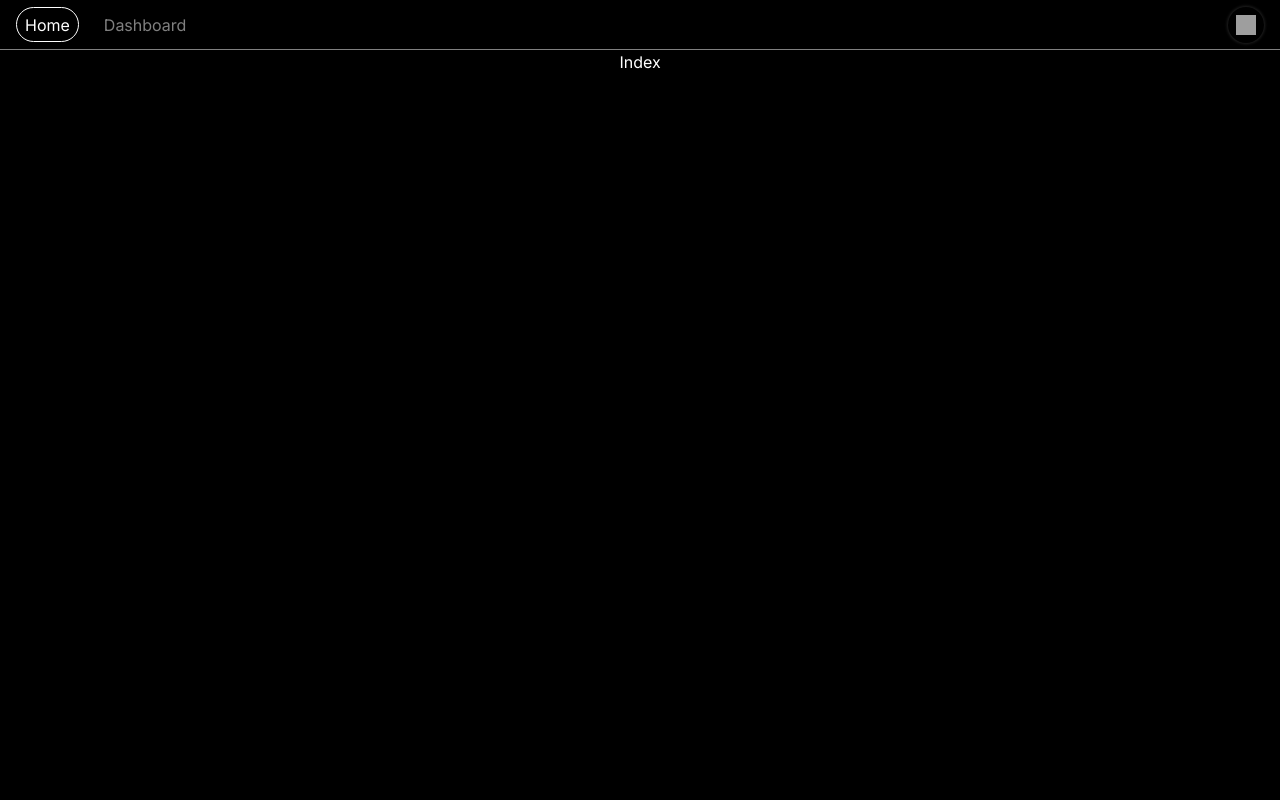
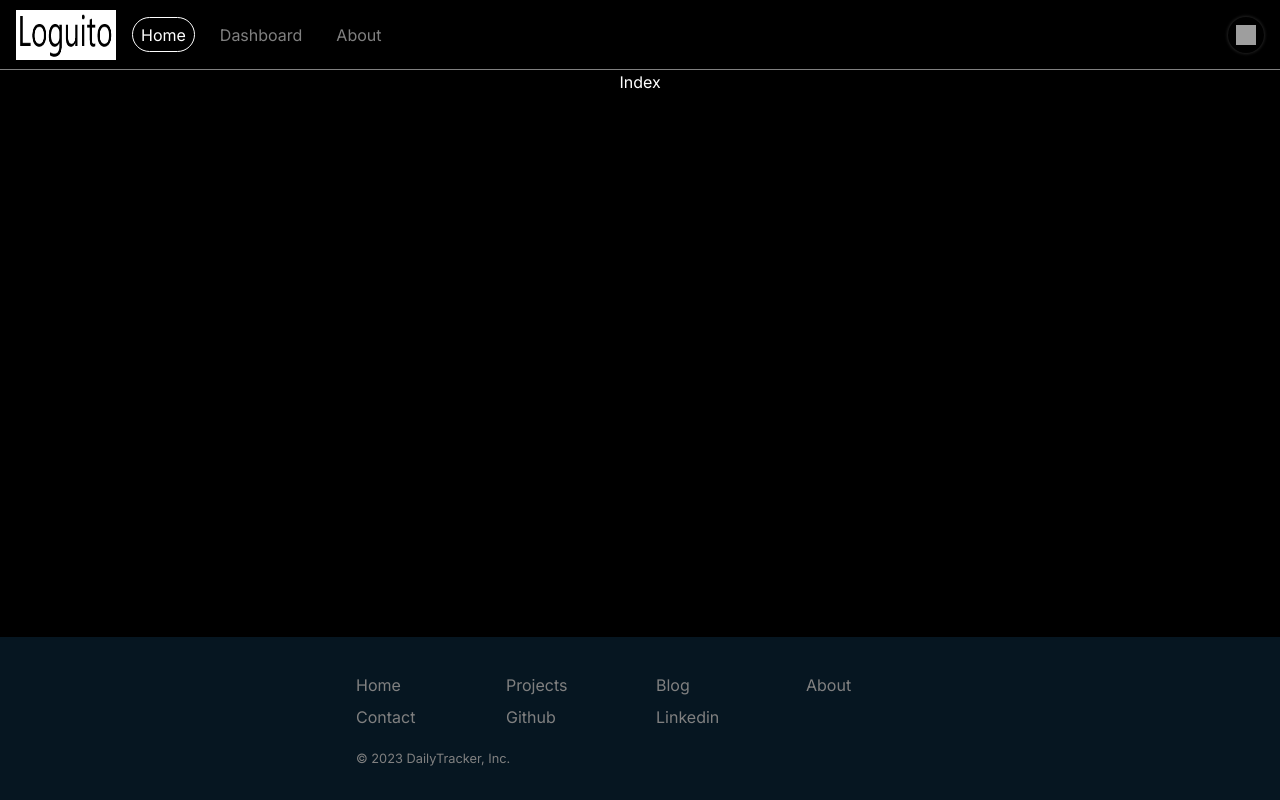
Before and after one commit to farichieri/daily-tracker, a Next.js app: page / in a window 1280 px wide. Built offline with nearby package versions, Linux system fonts and the light colour scheme; grey boxes are pictures that could not be loaded.

Commit message:
improves

```diff
--- /dev/null
+++ b/src/components/Footer/Footer.tsx
@@ -0,0 +1,85 @@
+import Link from 'next/link';
+import { pages } from '../../utils/pages';
+
+const ExternalLink = ({
+  href,
+  children,
+}: {
+  href: string;
+  children: JSX.Element;
+}) => (
+  <a target='_blank' rel='noopener noreferrer' href={href}>
+    {children}
+  </a>
+);
+
+const Footer = () => {
+  return (
+    <footer>
+      <div>
+        <ul>
+          {pages.map((page) => (
+            <li key={page.name}>
+              {page.external ? (
+                <ExternalLink href={page.path}>
+                  <span>{page.name}</span>
+                </ExternalLink>
+              ) : (
+                <Link href={page.path} target={page.target} passHref>
+                  <span>{page.name}</span>
+                </Link>
+              )}
+            </li>
+          ))}
+        </ul>
+        <span className='copyright'>
+          <Link href={'https://github.com/farichieri'} target={'_blank'}>
+            © 2023 DailyTracker, Inc.
+          </Link>
+        </span>
+      </div>
+      <style jsx>{`
+        footer {
+          display: flex;
+          width: 100%;
+          margin-top: auto;
+          padding: 2rem;
+          flex-direction: column;
+          gap: 2rem;
+          background-color: var(--bg-color-secondary);
+        }
+        div {
+          height: 100%;
+          width: 100%;
+          display: flex;
+          flex-direction: column;
+          max-width: 600px;
+          margin: auto;
+          gap: 1rem;
+        }
+        ul {
+          display: flex;
+          flex-wrap: wrap;
+          text-align: left;
+        }
+        li {
+          width: 25%;
+          padding: 0.25rem 1rem;
+        }
+        span {
+          transition: 0.3s;
+        }
+        span:hover {
+          color: var(--textColor);
+        }
+        .copyright {
+          margin-right: auto;
+          font-size: 80%;
+          padding: 0 1rem;
+        }
+      `}</style>
+    </footer>
+  );
+};
+
+export default Footer;
--- a/src/components/Layout/index.tsx
+++ b/src/components/Layout/index.tsx
@@ -5,6 +5,7 @@ import Nav from '../Nav/Nav';
 import React, { useEffect, useState } from 'react';
 import general from '@/styles/general';
 import typography, { fonts } from '@/styles/typography';
+import Footer from '../Footer/Footer';
 
 export default function Layout({ children }: { children: React.ReactNode }) {
   const [theme, setTheme] = useState<string>('');
@@ -27,6 +28,7 @@ export default function Layout({ children }: { children: React.ReactNode }) {
         <div className={`${fonts.raleWay.className} ${theme}`}>
           <Nav theme={theme} setTheme={setTheme} />
           <main>{children}</main>
+          <Footer />
         </div>
       )}
       <style jsx>{`
--- /dev/null
+++ b/src/components/Logo/Logo.tsx
@@ -0,0 +1,33 @@
+import Image from 'next/image';
+import React from 'react';
+
+type Props = {
+  width: number;
+  height: number;
+  name: boolean;
+  priority: boolean;
+};
+
+const Logo = (props: Props) => {
+  return (
+    <span>
+      <Image
+        src={`/images/${'logo'}.png`}
+        alt='Logo'
+        height={props.height}
+        width={props.width}
+        priority={props.priority}
+      />
+      <style jsx>{`
+        span {
+          display: flex;
+          position: relative;
+          width: ${props.width}px;
+          height: ${props.height}px;
+        }
+      `}</style>
+    </span>
+  );
+};
+
+export default Logo;
--- a/src/components/Nav/Nav.tsx
+++ b/src/components/Nav/Nav.tsx
@@ -1,6 +1,7 @@
 import Link from 'next/link';
 import { useRouter } from 'next/router';
 import DarkMode from '../DarkMode/DarkMode';
+import Logo from '../Logo/Logo';
 
 const Nav = ({
   theme,
@@ -12,12 +13,16 @@ const Nav = ({
   const pages = [
     { name: 'home', path: '/' },
     { name: 'dashboard', path: '/dashboard' },
+    { name: 'about', path: '/about' },
   ];
 
   const router = useRouter();
 
   return (
     <nav>
+      <Link href={'/'}>
+        <Logo width={100} height={50} name={false} priority={false} />
+      </Link>
       {pages.map((page) => (
         <Link key={`nav-${page.name}`} href={page.path}>
           <span className={router.asPath === page.path ? 'selected' : ''}>
--- a/src/pages/dashboard/index.tsx
+++ b/src/pages/dashboard/index.tsx
@@ -11,7 +11,7 @@ import { collection, getDocs, setDoc } from 'firebase/firestore';
 const index = () => {
   const [user, setUser] = useState<any | string>('');
   const [isLoading, setIsLoading] = useState(true);
-  const [objetives, setObjetives] = useState<string[]>([]);
+  const [data, setData] = useState<string[]>([]);
 
   onAuthStateChanged(auth, (user) => {
     if (user) {
@@ -31,8 +31,7 @@ const index = () => {
         data.push({ date: doc.id, data: doc.data() });
       });
       console.log(data);
-      // const {objetives} = data;
-      // setObjetives(objetives)
+      setData(data);
     };
     if (user) {
       getUserData();
@@ -79,6 +78,7 @@ const index = () => {
             flex-direction: column;
             justify-content: center;
             width: 100%;
+            margin: auto;
           }
           .tours-container {
             margin: auto;
--- a/src/styles/colors.ts
+++ b/src/styles/colors.ts
@@ -4,6 +4,7 @@ const colors = css.global`
   div.dark {
     --text-color: white;
     --bg-color: black;
+    --bg-color-secondary: #061621;
     --box-shadow: #f5f5f552;
     --box-shadow-light: #f5f5f522;
     --nav-bg-color: #00000080;
@@ -13,6 +14,7 @@ const colors = css.global`
   div.light {
     --text-color: black;
     --bg-color: #ffffff;
+    --bg-color-secondary: #295319;
     --box-shadow: #00000080;
     --box-shadow-light: #00000030;
     --nav-bg-color: transparent;
--- a/src/styles/general.ts
+++ b/src/styles/general.ts
@@ -3,7 +3,7 @@ import css from 'styled-jsx/css';
 const general = css.global`
   :root {
     --footerHeight: 170px;
-    --nav-height: 50px;
+    --nav-height: 70px;
     --max-width: 900px;
   }
   h1 {
--- /dev/null
+++ b/src/utils/pages.ts
@@ -0,0 +1,13 @@
+export const pages = [
+  { name: 'Home', path: '/', target: '_self' },
+  { name: 'Projects', path: '/projects', target: '_self' },
+  { name: 'Blog', path: '/blog', target: '_self' },
+  { name: 'About', path: '/about', target: '_self' },
+  { name: 'Contact', path: '/contact', target: '_self' },
+  { name: 'Github', path: 'https://github.com/farichieri', external: true },
+  {
+    name: 'Linkedin',
+    path: 'https://www.linkedin.com/in/farichieri/',
+    external: true,
+  },
+];
```
Also changed, not shown: public/images/logo.png (added).
